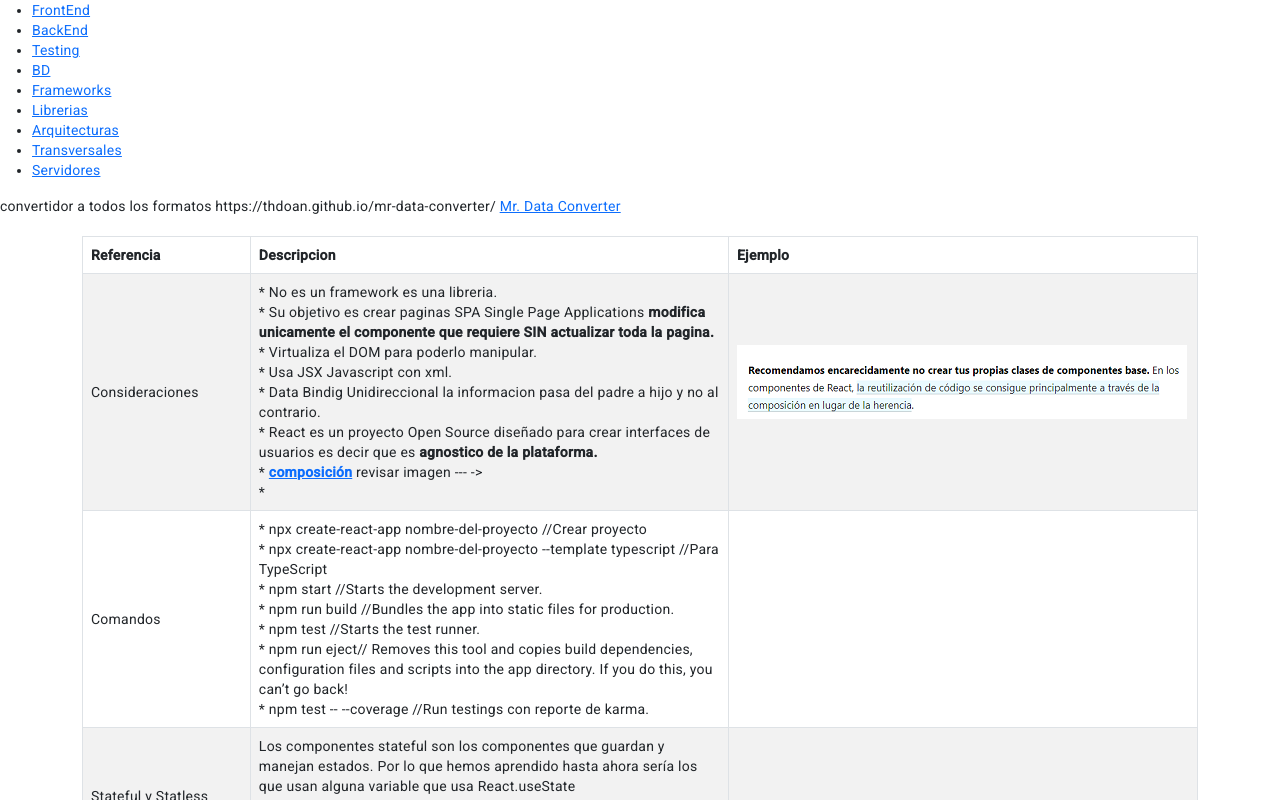
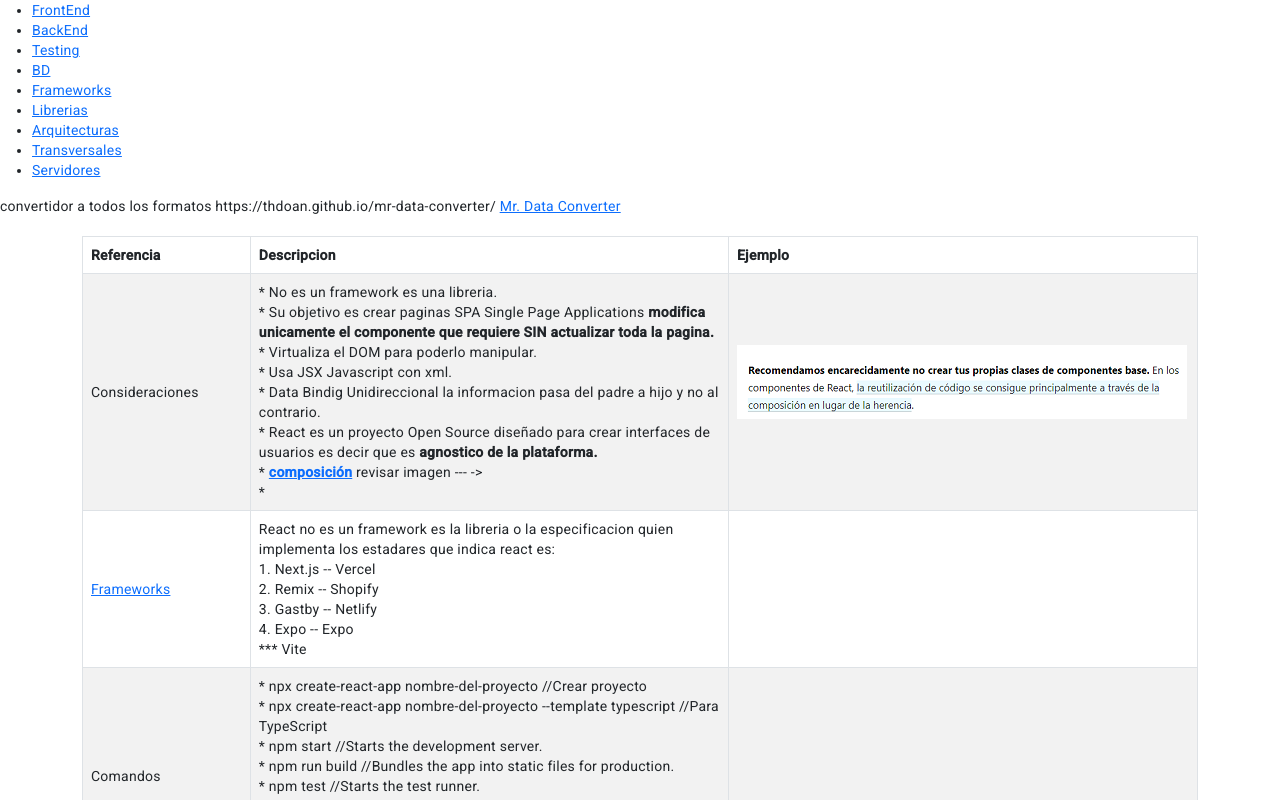
Before and after one commit to jugutafur/Support-FrontEnd-Angular-full, an Angular app: page /react in a window 1280 px wide. Shown: the top 800 px of the page. Built offline with nearby package versions, Linux system fonts and the light colour scheme.

Commit message:
add featues 2

```diff
--- a/src/app/core/components/BackEnd/nodejs/nodejs.component.html
+++ b/src/app/core/components/BackEnd/nodejs/nodejs.component.html
@@ -11,10 +11,22 @@
       <tr>
         <td><Strong>Comandos</Strong></td>
         <td>
+            node <strong>ES DIFERENTE A</strong> npm(node package manager) <br>
+            npm install --save-dev nodemon //descargar dependencias en <strong>devDependencies</strong> <br>
             npm init // Arrancar proyecto de node <br>
             npm init-y // responder a todas las preguntas con yes <br>
             npm i -D live server //instalar <br>
+        </td>
+        <td></td>
+      </tr>
 
+      <tr>
+        <td>Frameworks</td>
+        <td>
+          Express <br>
+          npm install express-generator -g //instalar de manera global express-generator <br>
+          express --view=pug expressBase //usar la plantilla pug y definir el nombre del proyecto <br>
+          cmd.exe /c "SET DEBUG=expressbase:* && npm start" <br>
         </td>
         <td></td>
       </tr>
@@ -102,6 +114,7 @@
         <td></td>
         <td></td>
       </tr>
+
       <tr>
         <td></td>
         <td></td>
--- a/src/app/core/components/librerias/react/react.component.html
+++ b/src/app/core/components/librerias/react/react.component.html
@@ -26,6 +26,19 @@
             alt="composicion"
             title="composicion"><br><br>
           </td>
+        </tr>
+
+        <tr>
+          <td><a href="https://react.dev/learn/start-a-new-react-project">Frameworks</a></td>
+          <td>
+            React no es un framework es la libreria o la especificacion quien implementa los estadares que indica react es: <br>
+            1. Next.js -- Vercel <br>
+            2. Remix -- Shopify <br>
+            3. Gastby -- Netlify <br>
+            4. Expo -- Expo <br>
+            *** Vite <br>
+          </td>
+          <td></td>
         </tr>
 
         <tr>
```
